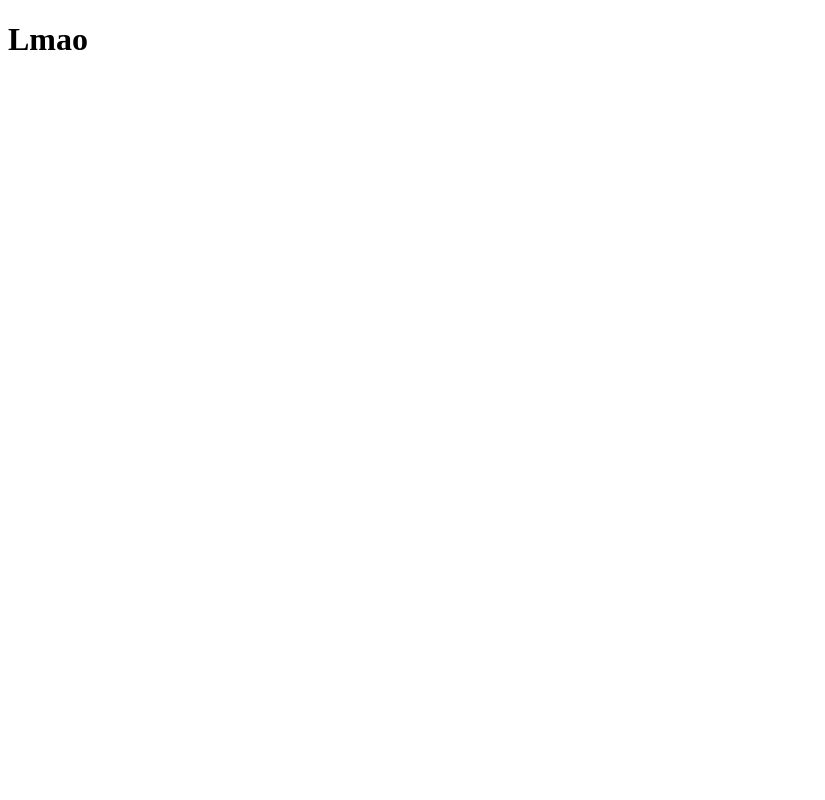
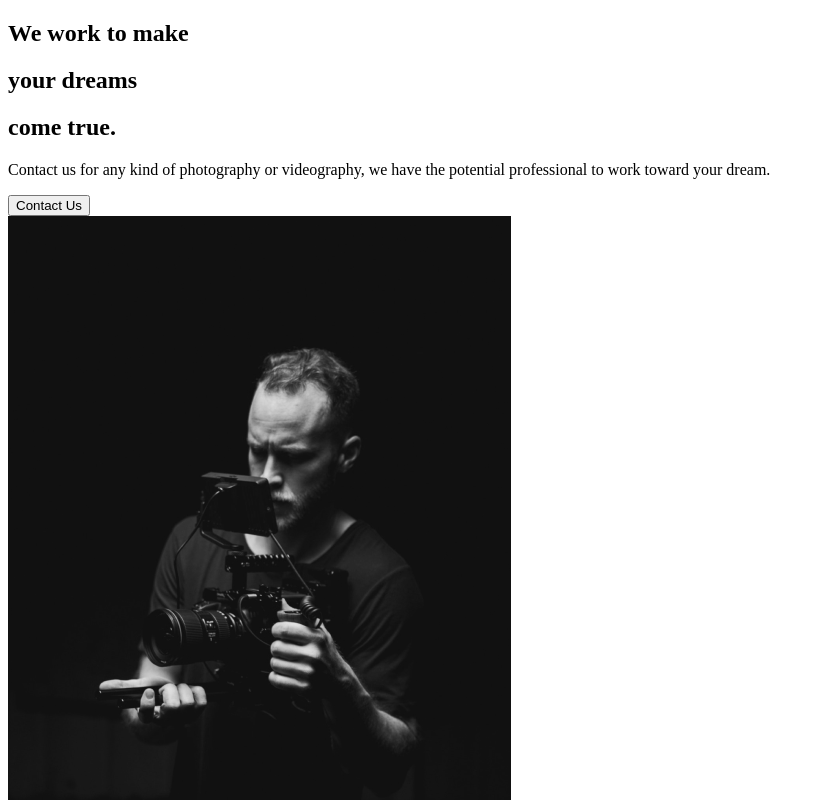
Before and after one commit to anshumanxda/react-practice-portfolio, a React (Create React App) app: page / in a window 1280 px wide. Shown: the top 800 px of the page, without its empty margins (0-825 px from the left). Built offline with nearby package versions, Linux system fonts and the light colour scheme.

Commit message:
AboutUs: About section

```diff
--- a/src/App.js
+++ b/src/App.js
@@ -1,7 +1,9 @@
+import AboutUs from "./pages/AboutUs";
+
 function App() {
   return (
     <div className="App">
-      <h1>Lmao</h1>
+      <AboutUs />
     </div>
   );
 }
--- /dev/null
+++ b/src/comonents/AboutSections.js
@@ -0,0 +1,33 @@
+import React from "react";
+import home1 from "../img/home1.png";
+const AboutUs = () => {
+  return (
+    <div>
+      <div className="description">
+        <div className="title">
+          <div className="hide">
+            <h2>We work to make</h2>
+          </div>
+          <div className="hide">
+            <h2>
+              your <span>dreams</span>
+            </h2>
+          </div>
+          <div className="hide">
+            <h2>come true.</h2>
+          </div>
+        </div>
+        <p>
+          Contact us for any kind of photography or videography, we have the
+          potential professional to work toward your dream.
+        </p>
+        <button>Contact Us</button>
+      </div>
+      <div className="image">
+        <img src={home1} alt="" />
+      </div>
+    </div>
+  );
+};
+
+export default AboutUs;
--- /dev/null
+++ b/src/pages/AboutUs.js
@@ -0,0 +1,8 @@
+import React from "react";
+//components
+import AboutSection from "../comonents/AboutSections";
+const AboutUs = () => {
+  return <AboutSection />;
+};
+
+export default AboutUs;
```
Also changed, not shown: src/comonents/AboutUs.js (deleted).
